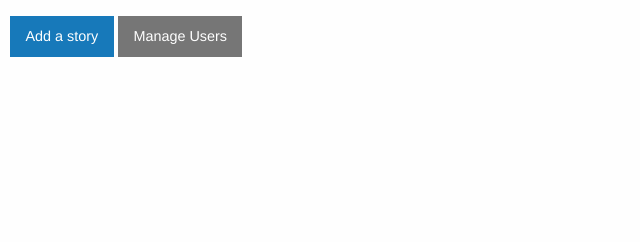
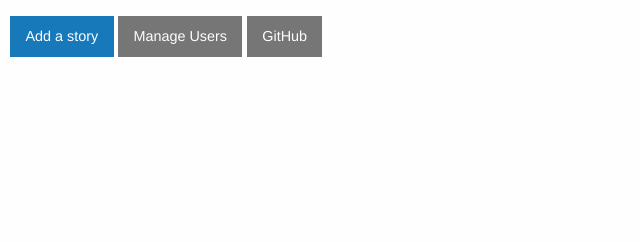
Before and after one commit to MarkusH/scraty, a Django app: template story/templates/story/board.html in a window 1280 px wide. Shown: the part 58-300 px from the top of the page, without its empty margins (0-640 px from the left). Run offline with Django 3.2, Linux system fonts and the light colour scheme; the template is opened without the code that fills it, so the values that code supplies are empty; some libraries are stand-ins or nearby versions.

Commit message:
Add link to GitHub repo to board

```diff
--- a/story/templates/story/board.html
+++ b/story/templates/story/board.html
@@ -24,6 +24,7 @@
   </table>
   <a v-on:click="newStoryForm = true" class="button primary" id="add-story"><i class="fi-plus"></i> Add a story</a>
   <a href="{% url 'users' %}" class="button secondary" id="manage-users"><i class="fi-torsos-all-female"></i> Manage Users</a>
+  <a href="https://github.com/MarkusH/scraty" class="button secondary"><i class="fi-social-github"></i> GitHub</a>
 </div>
 {% endblock %}
 
```
